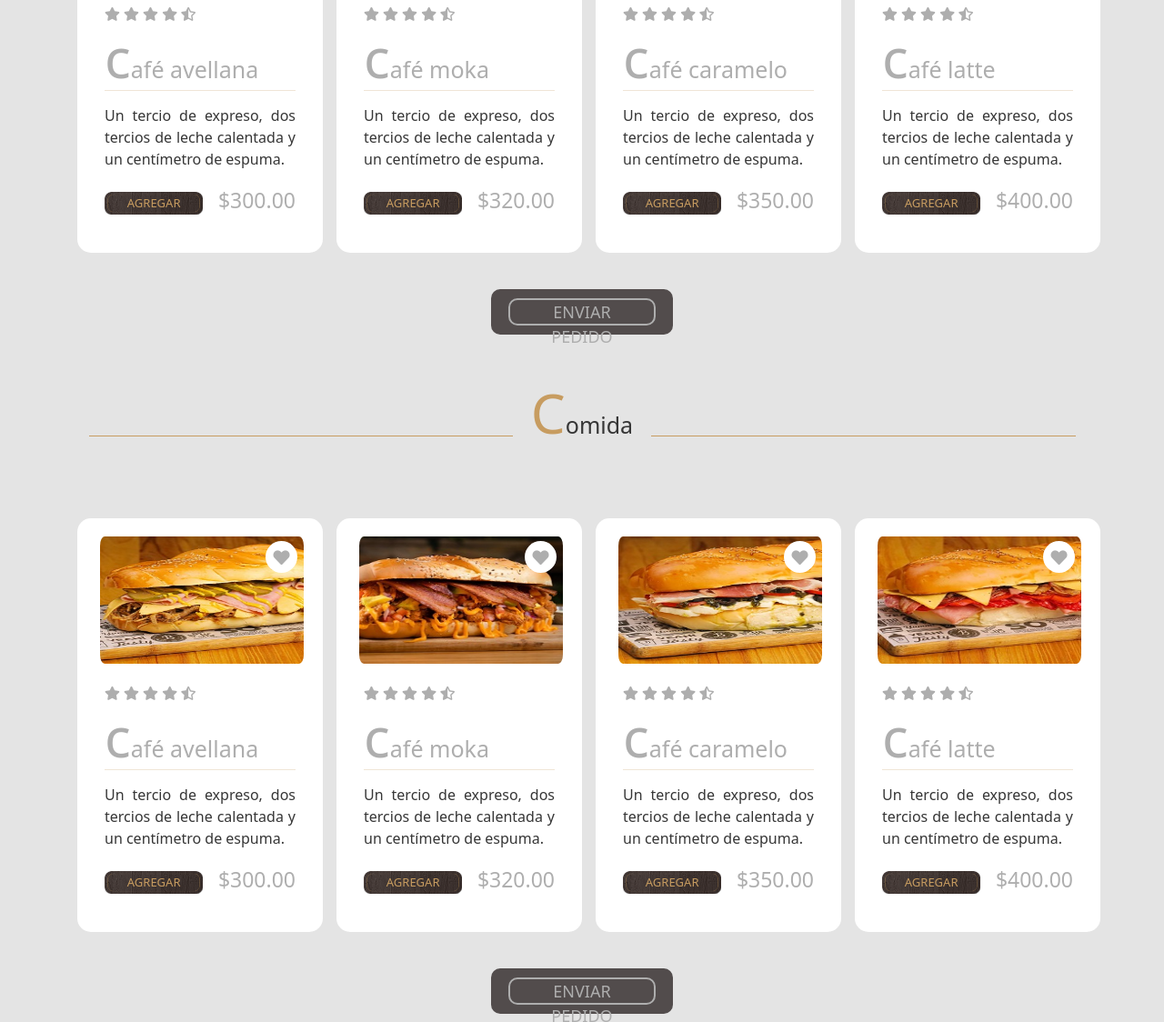
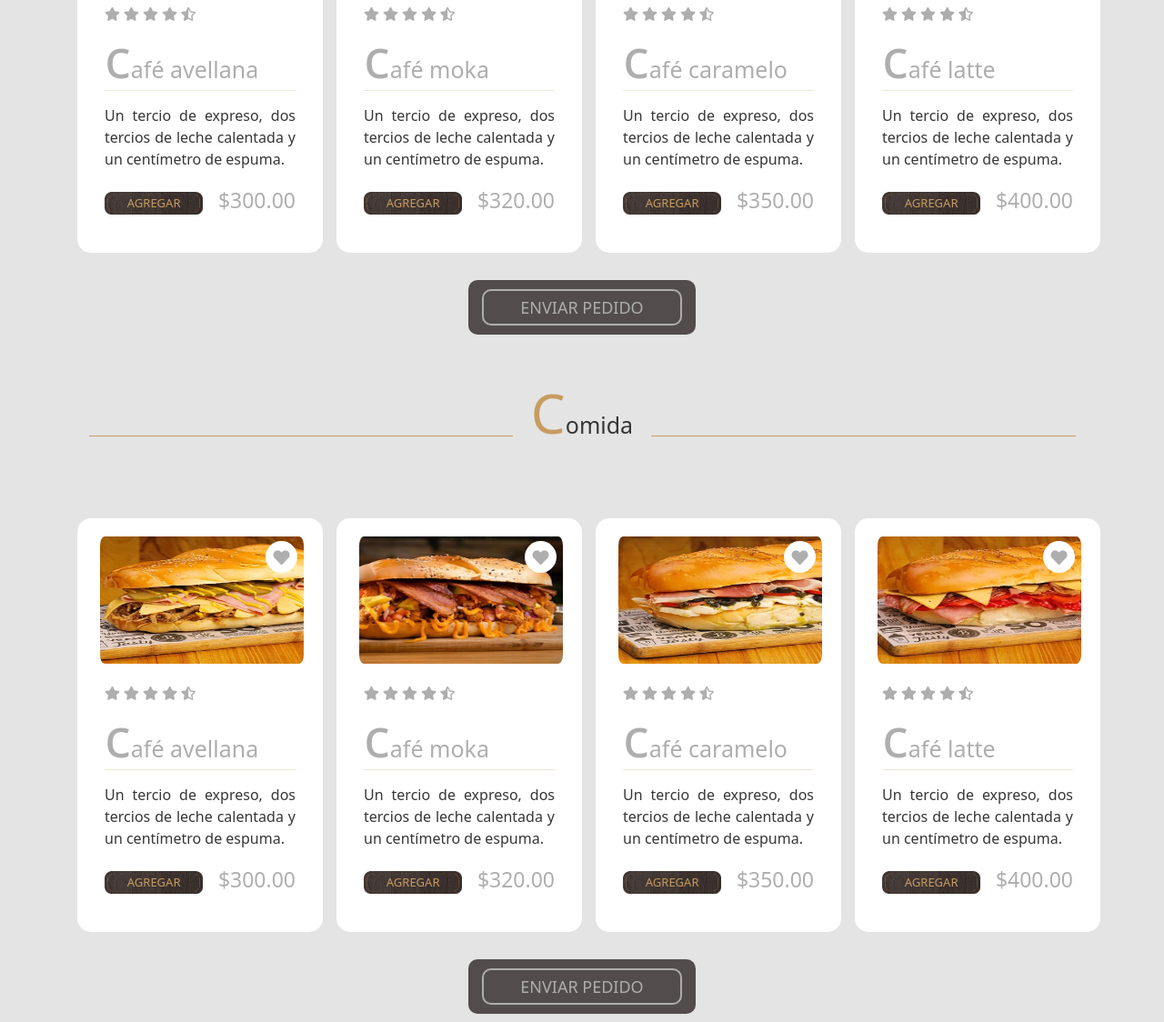
Before and after one commit to rojasfy/Cafeteria-granoscafe, a website: page Paginas/Cafeteria.html in a window 1280 px wide. Shown: the part 1321-2445 px from the top of the page at 91% size. Drawn offline with nearby package versions, Linux system fonts and the light colour scheme.

Commit message:
modificaciones boton enviar submenu productos

```diff
--- a/scss/componentes/_cafeteria-dulceysalado.scss
+++ b/scss/componentes/_cafeteria-dulceysalado.scss
@@ -144,8 +144,8 @@
 }
 
 .order-now-container-pro {
-  width: 200px;
-  height: 50px;
+  width: 250px;
+  height: 60px;
   background-color: rgb(82, 76, 76);
   border-radius: 10px;
   margin: 10px auto;
@@ -171,9 +171,9 @@
     color: rgb(174, 174, 174);
     border: 2px solid rgb(174, 174, 174);
     border-radius: 10px;
-    width: 162px;
-    height: 30px;
-    padding: 0 15px;
+    width: 220px;
+    height: 40px;
+    padding: 5px;
     -webkit-transition: all 0.3s ease;
     transition: all 0.3s ease;
     text-align: center;
```
Also changed, not shown: css/style.css.
